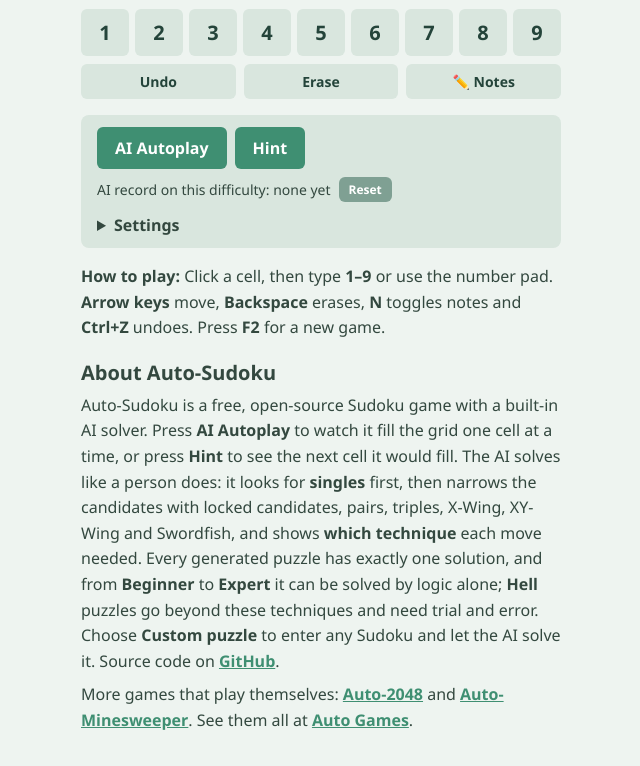
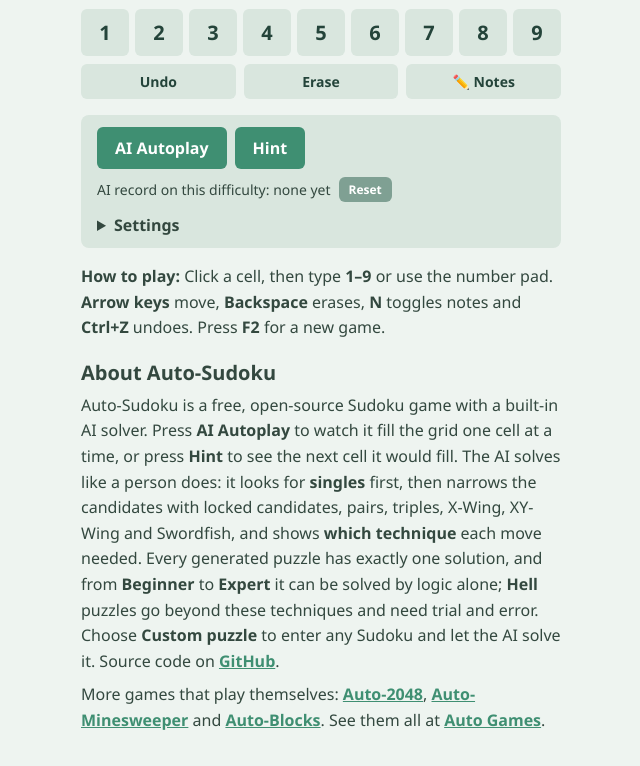
Before and after one commit to MrDaDaDo/Auto-Sudoku, a plain HTML site: page index.html in a window 1280 px wide. Shown: the part 722-1488 px from the top of the page, without its empty margins (319-959 px from the left). Drawn offline with Linux system fonts and the light colour scheme.

Commit message:
Link to Auto-Blocks, the new falling-block puzzle game
Co-Authored-By: Claude Fable 5.2 <noreply@anthropic.com>

```diff
--- a/i18n.js
+++ b/i18n.js
@@ -71,7 +71,7 @@ const I18N = (() => {
       stats: 'AI record on this difficulty: {n} solved',
       statsNone: 'AI record on this difficulty: none yet',
       tip: '<b>How to play:</b> Click a cell, then type <b>1–9</b> or use the number pad. <b>Arrow keys</b> move, <b>Backspace</b> erases, <b>N</b> toggles notes and <b>Ctrl+Z</b> undoes. Press <b>F2</b> for a new game.',
-      more: 'More games that play themselves: <a href="https://mrdadado.github.io/Auto-2048/">Auto-2048</a> and <a href="https://mrdadado.github.io/Auto-Minesweeper/">Auto-Minesweeper</a>. See them all at <a href="https://mrdadado.github.io/">Auto Games</a>.',
+      more: 'More games that play themselves: <a href="https://mrdadado.github.io/Auto-2048/">Auto-2048</a>, <a href="https://mrdadado.github.io/Auto-Minesweeper/">Auto-Minesweeper</a> and <a href="https://mrdadado.github.io/Auto-Blocks/">Auto-Blocks</a>. See them all at <a href="https://mrdadado.github.io/">Auto Games</a>.',
 
       aboutTitle: 'About Auto-Sudoku',
       about: `Auto-Sudoku is a free, open-source Sudoku game with a built-in AI solver. Press <b>AI Autoplay</b> to watch it fill the grid one cell at a time, or press <b>Hint</b> to see the next cell it would fill. The AI solves like a person does: it looks for <b>singles</b> first, then narrows the candidates with locked candidates, pairs, triples, X-Wing, XY-Wing and Swordfish, and shows <b>which technique</b> each move needed. Every generated puzzle has exactly one solution, and from <b>Beginner</b> to <b>Expert</b> it can be solved by logic alone; <b>Hell</b> puzzles go beyond these techniques and need trial and error. Choose <b>Custom puzzle</b> to enter any Sudoku and let the AI solve it. Source code on ${REPO}.`,
@@ -134,7 +134,7 @@ const I18N = (() => {
       stats: '此難度 AI 戰績：已解 {n} 題',
       statsNone: '此難度 AI 戰績：尚無紀錄',
       tip: '<b>操作方式：</b>點選格子後按 <b>1–9</b> 或使用下方數字鍵填入。<b>方向鍵</b> 移動，<b>Backspace</b> 清除，<b>N</b> 切換筆記，<b>Ctrl+Z</b> 復原。按 <b>F2</b> 開新局。',
-      more: '更多會自己玩的遊戲：<a href="https://mrdadado.github.io/Auto-2048/">Auto-2048</a>、<a href="https://mrdadado.github.io/Auto-Minesweeper/">Auto-Minesweeper</a>。全部遊戲都在 <a href="https://mrdadado.github.io/">Auto Games</a>。',
+      more: '更多會自己玩的遊戲：<a href="https://mrdadado.github.io/Auto-2048/">Auto-2048</a>、<a href="https://mrdadado.github.io/Auto-Minesweeper/">Auto-Minesweeper</a>、<a href="https://mrdadado.github.io/Auto-Blocks/">Auto-Blocks</a>。全部遊戲都在 <a href="https://mrdadado.github.io/">Auto Games</a>。',
 
       aboutTitle: '關於 Auto-Sudoku',
       about: `Auto-Sudoku 是免費、開源的數獨遊戲，內建 AI 求解器。按 <b>AI 自動玩</b> 看它一格一格填完，或按 <b>提示</b> 查看它下一步會填哪一格。AI 的解法和人一樣：先找<b>唯一數</b>，再用區塊排除、數對、三數組、X-Wing、XY-Wing、劍魚等技巧刪去候選數，並顯示每一步用到<b>哪一種技巧</b>。產生的每一題都只有唯一解，從<b>入門</b>到<b>專家</b>只靠邏輯推理就能解完；<b>地獄</b>難度則超出這些技巧，必須用試誤法。選擇 <b>自訂題目</b> 可以輸入任何數獨讓 AI 來解。原始碼在 ${REPO}。`,
@@ -197,7 +197,7 @@ const I18N = (() => {
       stats: '此难度 AI 战绩：已解 {n} 题',
       statsNone: '此难度 AI 战绩：暂无记录',
       tip: '<b>操作方式：</b>点选格子后按 <b>1–9</b> 或使用下方数字键填入。<b>方向键</b> 移动，<b>Backspace</b> 清除，<b>N</b> 切换笔记，<b>Ctrl+Z</b> 撤销。按 <b>F2</b> 开新局。',
-      more: '更多会自己玩的游戏：<a href="https://mrdadado.github.io/Auto-2048/">Auto-2048</a>、<a href="https://mrdadado.github.io/Auto-Minesweeper/">Auto-Minesweeper</a>。全部游戏都在 <a href="https://mrdadado.github.io/">Auto Games</a>。',
+      more: '更多会自己玩的游戏：<a href="https://mrdadado.github.io/Auto-2048/">Auto-2048</a>、<a href="https://mrdadado.github.io/Auto-Minesweeper/">Auto-Minesweeper</a>、<a href="https://mrdadado.github.io/Auto-Blocks/">Auto-Blocks</a>。全部游戏都在 <a href="https://mrdadado.github.io/">Auto Games</a>。',
 
       aboutTitle: '关于 Auto-Sudoku',
       about: `Auto-Sudoku 是免费、开源的数独游戏，内置 AI 求解器。按 <b>AI 自动玩</b> 看它一格一格填完，或按 <b>提示</b> 查看它下一步会填哪一格。AI 的解法和人一样：先找<b>唯一数</b>，再用区块排除、数对、三数组、X-Wing、XY-Wing、剑鱼等技巧删去候选数，并显示每一步用到<b>哪一种技巧</b>。生成的每一题都只有唯一解，从<b>入门</b>到<b>专家</b>只靠逻辑推理就能解完；<b>地狱</b>难度则超出这些技巧，必须用试错法。选择 <b>自定义题目</b> 可以输入任何数独让 AI 来解。源代码在 ${REPO}。`,
@@ -260,7 +260,7 @@ const I18N = (() => {
       stats: 'この難易度での AI の戦績：{n} 問クリア',
       statsNone: 'この難易度での AI の戦績：まだありません',
       tip: '<b>遊び方：</b>マスを選び、<b>1–9</b> のキーか下の数字ボタンで入力します。<b>矢印キー</b>で移動、<b>Backspace</b> で消去、<b>N</b> でメモ切り替え、<b>Ctrl+Z</b> で元に戻します。<b>F2</b> で新しいゲーム。',
-      more: 'ほかの自動プレイゲーム：<a href="https://mrdadado.github.io/Auto-2048/">Auto-2048</a>、<a href="https://mrdadado.github.io/Auto-Minesweeper/">Auto-Minesweeper</a>。一覧は <a href="https://mrdadado.github.io/">Auto Games</a> へ。',
+      more: 'ほかの自動プレイゲーム：<a href="https://mrdadado.github.io/Auto-2048/">Auto-2048</a>、<a href="https://mrdadado.github.io/Auto-Minesweeper/">Auto-Minesweeper</a>、<a href="https://mrdadado.github.io/Auto-Blocks/">Auto-Blocks</a>。一覧は <a href="https://mrdadado.github.io/">Auto Games</a> へ。',
 
       aboutTitle: 'Auto-Sudoku について',
       about: `Auto-Sudoku は AI ソルバーを内蔵した無料・オープンソースの数独です。<b>AI 自動プレイ</b>で AI が1マスずつ埋めていく様子を観戦したり、<b>ヒント</b>で次に埋めるマスを確認できます。AI は人と同じように解きます。まず<b>シングル</b>を探し、次にロックされた候補、ペア、トリプル、X-Wing、XY-Wing、ソードフィッシュで候補を絞り込み、各手に<b>どの解法</b>が必要だったかを表示します。生成される問題はすべて解が1つだけで、<b>入門</b>から<b>エキスパート</b>までは論理だけで解けます。<b>地獄</b>はこれらの解法では足りず、試行錯誤が必要です。<b>自分の問題</b>を選ぶと、好きな数独を入力して AI に解かせることができます。ソースコードは ${REPO} にあります。`,
@@ -323,7 +323,7 @@ const I18N = (() => {
       stats: '이 난이도의 AI 전적: {n}문제 해결',
       statsNone: '이 난이도의 AI 전적: 아직 없음',
       tip: '<b>플레이 방법:</b> 칸을 선택한 뒤 <b>1–9</b> 키나 아래 숫자 버튼으로 입력합니다. <b>방향키</b>로 이동, <b>Backspace</b>로 지우기, <b>N</b>으로 메모 전환, <b>Ctrl+Z</b>로 실행 취소. <b>F2</b>로 새 게임.',
-      more: '스스로 플레이하는 다른 게임: <a href="https://mrdadado.github.io/Auto-2048/">Auto-2048</a>, <a href="https://mrdadado.github.io/Auto-Minesweeper/">Auto-Minesweeper</a>. 전체 목록은 <a href="https://mrdadado.github.io/">Auto Games</a>에서 볼 수 있습니다.',
+      more: '스스로 플레이하는 다른 게임: <a href="https://mrdadado.github.io/Auto-2048/">Auto-2048</a>, <a href="https://mrdadado.github.io/Auto-Minesweeper/">Auto-Minesweeper</a>, <a href="https://mrdadado.github.io/Auto-Blocks/">Auto-Blocks</a>. 전체 목록은 <a href="https://mrdadado.github.io/">Auto Games</a>에서 볼 수 있습니다.',
 
       aboutTitle: 'Auto-Sudoku 소개',
       about: `Auto-Sudoku는 AI 솔버가 내장된 무료 오픈 소스 스도쿠 게임입니다. <b>AI 자동 플레이</b>를 눌러 AI가 한 칸씩 채워 가는 모습을 보거나 <b>힌트</b>로 다음에 채울 칸을 확인하세요. AI는 사람처럼 풉니다. 먼저 <b>싱글</b>을 찾고, 잠긴 후보, 페어, 트리플, X-Wing, XY-Wing, 스워드피시로 후보를 줄이며, 각 수에 <b>어떤 기법</b>이 필요했는지 보여 줍니다. 생성되는 모든 문제는 해가 하나뿐이며, <b>입문</b>부터 <b>전문가</b>까지는 논리만으로 풀 수 있습니다. <b>지옥</b>은 이 기법들로는 부족해 시행착오가 필요합니다. <b>직접 입력</b>을 선택하면 원하는 스도쿠를 입력해 AI에게 풀게 할 수 있습니다. 소스 코드는 ${REPO}에 있습니다.`,
--- a/index.html
+++ b/index.html
@@ -288,7 +288,7 @@
   <section class="about">
     <h2 data-i18n="aboutTitle">About Auto-Sudoku</h2>
     <p data-i18n-html="about"></p>
-    <p data-i18n-html="more">More games that play themselves: <a href="https://mrdadado.github.io/Auto-2048/">Auto-2048</a> and <a href="https://mrdadado.github.io/Auto-Minesweeper/">Auto-Minesweeper</a>. See them all at <a href="https://mrdadado.github.io/">Auto Games</a>.</p>
+    <p data-i18n-html="more">More games that play themselves: <a href="https://mrdadado.github.io/Auto-2048/">Auto-2048</a>, <a href="https://mrdadado.github.io/Auto-Minesweeper/">Auto-Minesweeper</a> and <a href="https://mrdadado.github.io/Auto-Blocks/">Auto-Blocks</a>. See them all at <a href="https://mrdadado.github.io/">Auto Games</a>.</p>
   </section>
 </div>
 <script>
```
Also changed, not shown: 1 other file.
